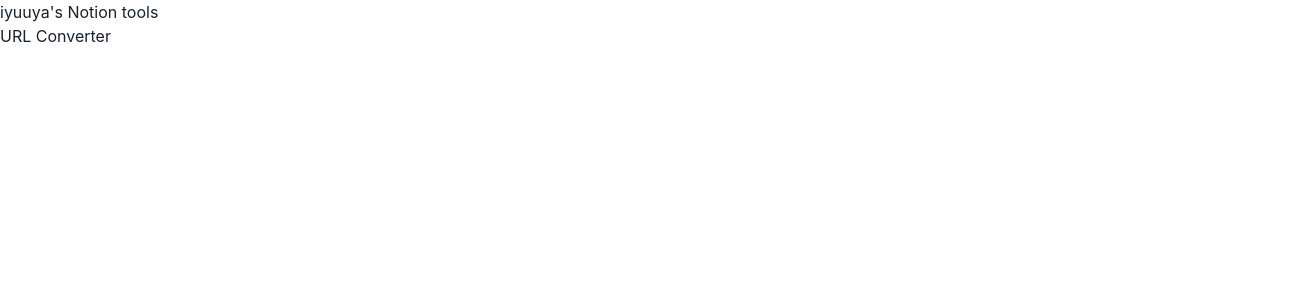
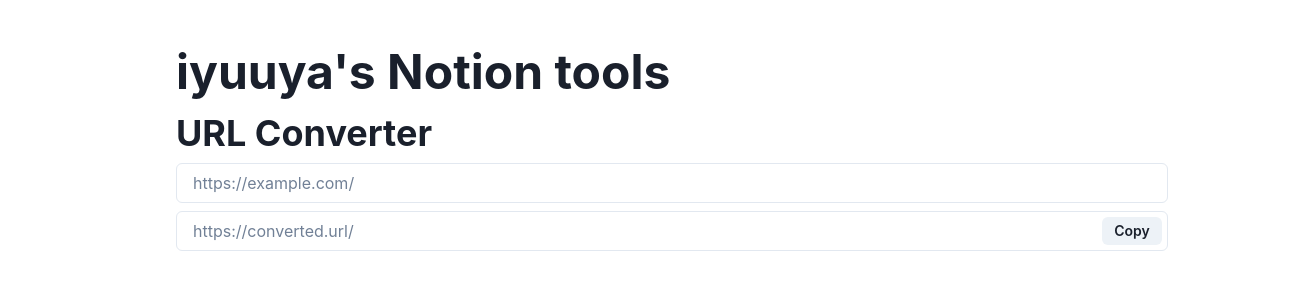
Before and after one commit to iyuuya/notion-tools, a Next.js app: page / in a window 1280 px wide. Shown: the top 300 px of the page, 1312 px wide, since content can reach past the window. Built offline with nearby package versions, Linux system fonts and the light colour scheme.

Commit message:
apply chakra-ui component

```diff
--- a/src/components/URLConverter/index.tsx
+++ b/src/components/URLConverter/index.tsx
@@ -1,3 +1,5 @@
+import { Box, Stack, Heading, Input, InputGroup, InputRightElement, Button, useToast } from '@chakra-ui/react'
+
 import { useState } from 'react'
 
 const convert = (url: string) => {
@@ -10,15 +12,44 @@
 
 const URLConverter = () => {
   const [url, setUrl] = useState('')
+  const toast = useToast()
 
   return (
-    <div>
-      <h2>URL Converter</h2>
-      <input type="url" onChange={(e) => { setUrl(e.currentTarget.value) }} />
-      <div>
-        {convert(url)}
-      </div>
-    </div>
+    <Box>
+      <Heading>URL Converter</Heading>
+      <Box marginTop={2}>
+        <Stack>
+          <Input
+            type="url"
+            placeholder="https://example.com/"
+            onChange={(e) => { setUrl(e.currentTarget.value) }}
+          />
+          <InputGroup>
+            <Input
+              type="url"
+              value={convert(url)}
+              placeholder="https://converted.url/"
+              isReadOnly={true}
+            />
+            <InputRightElement width="4.5rem">
+              <Button h="1.75rem" size="sm" onClick={() => {
+                const convertedURL = convert(url)
+                navigator.clipboard.writeText(convertedURL)
+                toast({
+                  title: 'URL copied.',
+                  description: convertedURL,
+                  status: 'success',
+                  duration: 5000,
+                  isClosable: true
+                })
+              }}>
+                Copy
+              </Button>
+            </InputRightElement>
+          </InputGroup>
+        </Stack>
+      </Box>
+    </Box>
   )
 }
 
--- a/src/pages/index.tsx
+++ b/src/pages/index.tsx
@@ -1,11 +1,15 @@
+import { Box, Container, Heading } from '@chakra-ui/react'
+
 import { URLConverter } from '@/components/URLConverter'
 
 const HomePage = () => {
   return (
-    <div>
-      <h1>iyuuya&apos;s Notion tools</h1>
-      <URLConverter />
-    </div>
+    <Box width="100%" margin={8}>
+      <Container maxW="container.lg">
+        <Heading as="h1" size="2xl" paddingY={4}>iyuuya&apos;s Notion tools</Heading>
+        <URLConverter />
+      </Container>
+    </Box>
   )
 }
 
```
